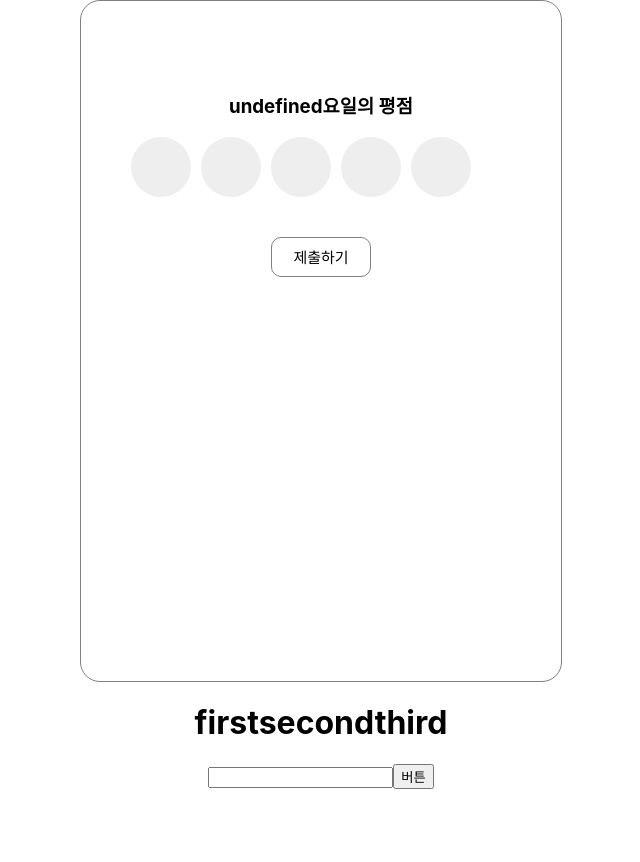
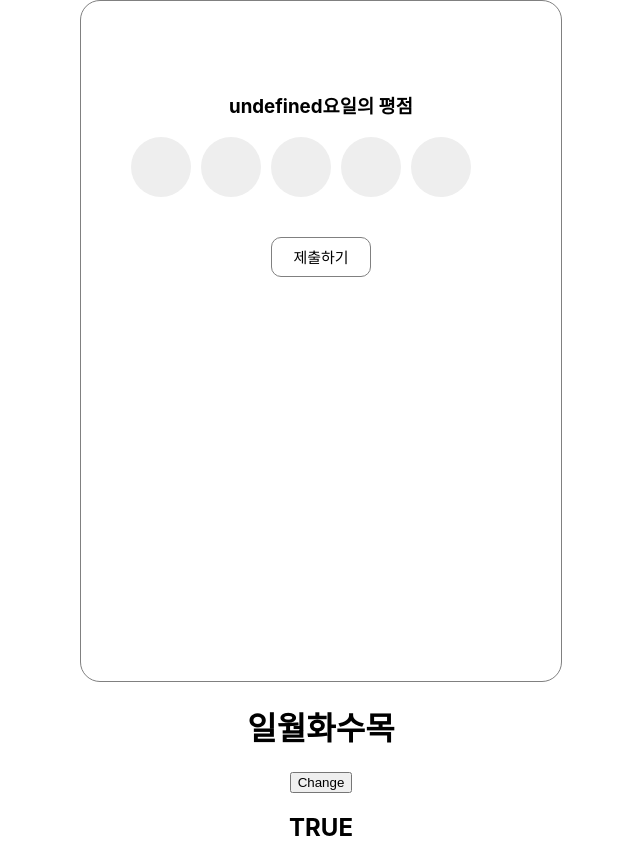
Before and after one commit to chamchipack/React-firstweek, a React (Create React App) app: page /week/1 in a window 1280 px wide. Shown: the whole page, without its empty margins (319-959 px from the left). Before the commit the page ends 800 px from the top, so only its background shows below. Built offline with nearby package versions, Linux system fonts and the light colour scheme.

Commit message:
redux 예제 적용(true, false)

```diff
--- a/src/example.js
+++ b/src/example.js
@@ -1,14 +1,14 @@
 import {react, useState} from 'react'
 import { useSelector } from 'react-redux'
 import {useDispatch} from 'react-redux'
-import {createWidget} from './redux/modules/widget'
+import {createWidget, loadWidgets, updateWidget} from './redux/modules/widget'
 
 function Example(){
     const [getInput, setInput] = useState();
     const onChange = (event) =>{
         setInput(event.target.value);
     }
-    console.log(getInput)
+
     // state : store에서 가지고 있는 모든 값
     const data = useSelector((state)=> state);
     const dispatch = useDispatch();
@@ -17,11 +17,26 @@ function Example(){
         //액션생성함수를 집어넣는다
         dispatch(createWidget(getInput));
     }
+
+    const update = () =>{
+        let par;
+        if(data.widget.value == true){
+            par = false
+        } else {
+            par = true
+        }
+        dispatch(updateWidget(par))
+    }
     return (
         <div>
             <h1>{data.widget.list}</h1>
-            <input onChange={onChange} />
-            <button onClick={addList}>버튼</button>
+            <h3></h3>
+            <button onClick={()=>update()}>Change</button>
+            {
+                data.widget.value == true
+                ? <h2>TRUE</h2>
+                : <h2>FALSE</h2>
+            }
         </div>
     )
 }
--- a/src/redux/modules/widget.js
+++ b/src/redux/modules/widget.js
@@ -1,29 +1,31 @@
 // widgets.js
 
 // Actions
-// 서버에서 데이터 가져올수도 있음 지금은 필요없음 const LOAD = 'my-app/widgets/LOAD';
+const LOAD = 'widgets/LOAD';
 const CREATE = 'widget/CREATE';
-// const UPDATE = 'my-app/widgets/UPDATE';
+const UPDATE = 'widgets/UPDATE';
 // const REMOVE = 'my-app/widgets/REMOVE';
 
 // 맨 처음에 가지고 있는 값, object로
 const initialState = {
-    list : ['first', 'second', 'third']
+    list : ['일', '월', '화', '수', '목'],
+    value : true,
 }
 
+
 // Action Creators 액션생성함수
-// export function loadWidgets() {
-//     return { type: LOAD };
-// }
+export function loadWidgets(widget) {
+    return { type: LOAD, widget : widget };
+}
 
 export function createWidget(widget) {
-    console.log(widget)
     return { type: CREATE, widget : widget };
 }
 
-// export function updateWidget(widget) {
-//     return { type: UPDATE, widget };
-// }
+export function updateWidget(widget) {
+    console.log(widget)
+    return { type: UPDATE, widget };
+}
 
 // export function removeWidget(widget) {
 //     return { type: REMOVE, widget };
@@ -39,13 +41,24 @@ export function createWidget(widget) {
 export default function reducer(state = initialState, action = {}) { // state = {} : 디폴트값
     switch (action.type) {
         case "widget/CREATE" : {
-            console.log('값을 바꾼다')
-            console.log(action.widget)
             const new_widget_list = [...state.list, action.widget];
             return {
                 list : new_widget_list
             }
         }
+        case "widget/LOAD" : {
+            const daysList = [...state.list]
+            return {
+                list : daysList
+            }
+        }
+        case "widgets/UPDATE" : {
+            let wid = action.widget;
+            const valueTF = wid
+            return {
+                value : valueTF
+            }
+        }
         default: return state;
     }
 }
--- a/src/week.js
+++ b/src/week.js
@@ -15,6 +15,7 @@ function Week(props){
     : today + idx
     return getDays[check]
   })
+  console.log(weekAllDays)
   // 오늘의 요일이 먼저오는 배열을 반복시켜 오브젝트로 난수와 함께 담아준다.
   const week_random_point = weekAllDays.map((e,idx)=>{
     let today = new Date().getDay();
@@ -27,7 +28,6 @@ function Week(props){
       ran_point : parseInt(Math.random()*5+1)
     }
   })
-  console.log(week_random_point)
     // 1. week 부분 컴포넌트화 시키기 2. Link 인덱스값 넘겨서 구분하기 // 3. useEffect
     return(
         <>
```
Also changed, not shown: src/App.js (line endings or trailing spaces).
